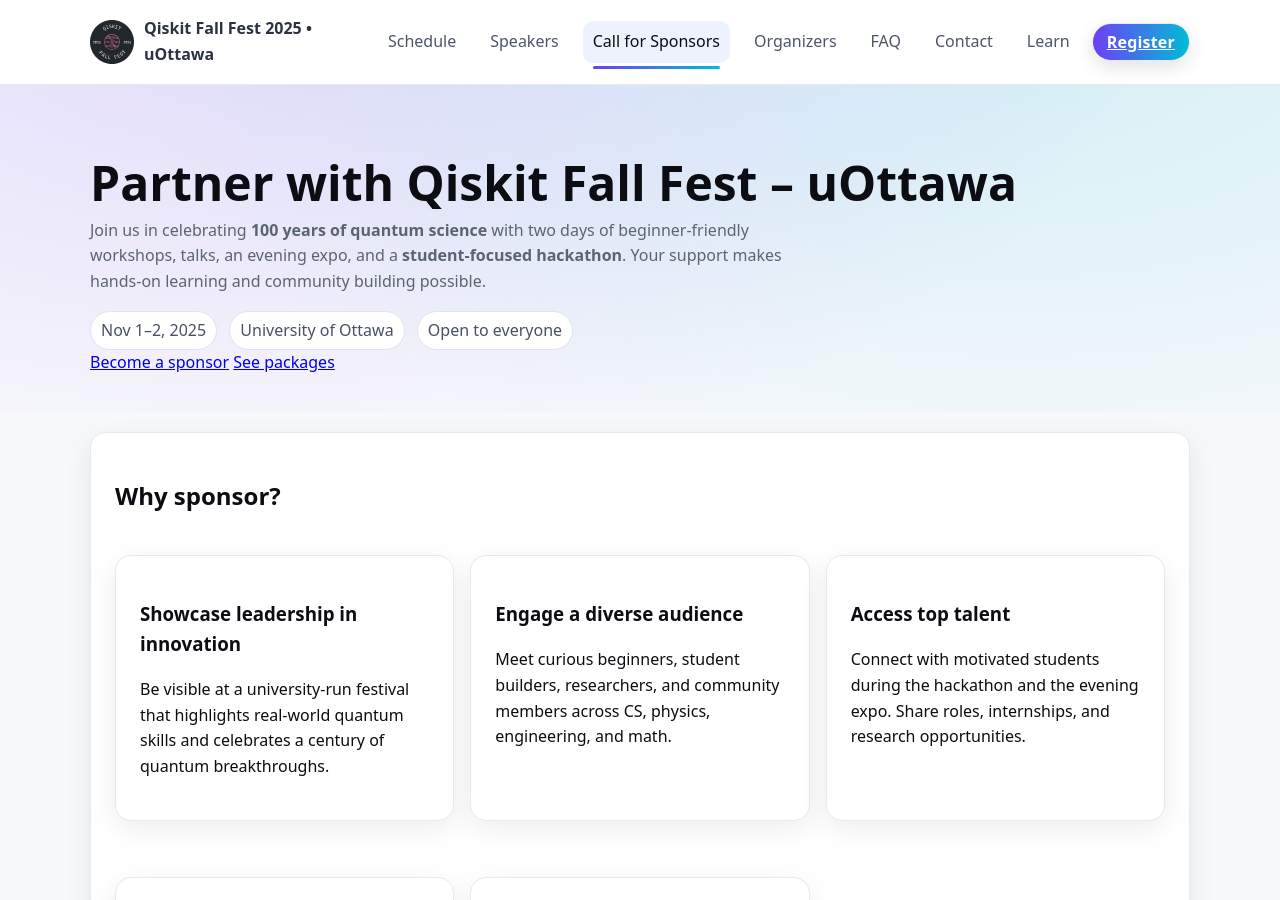
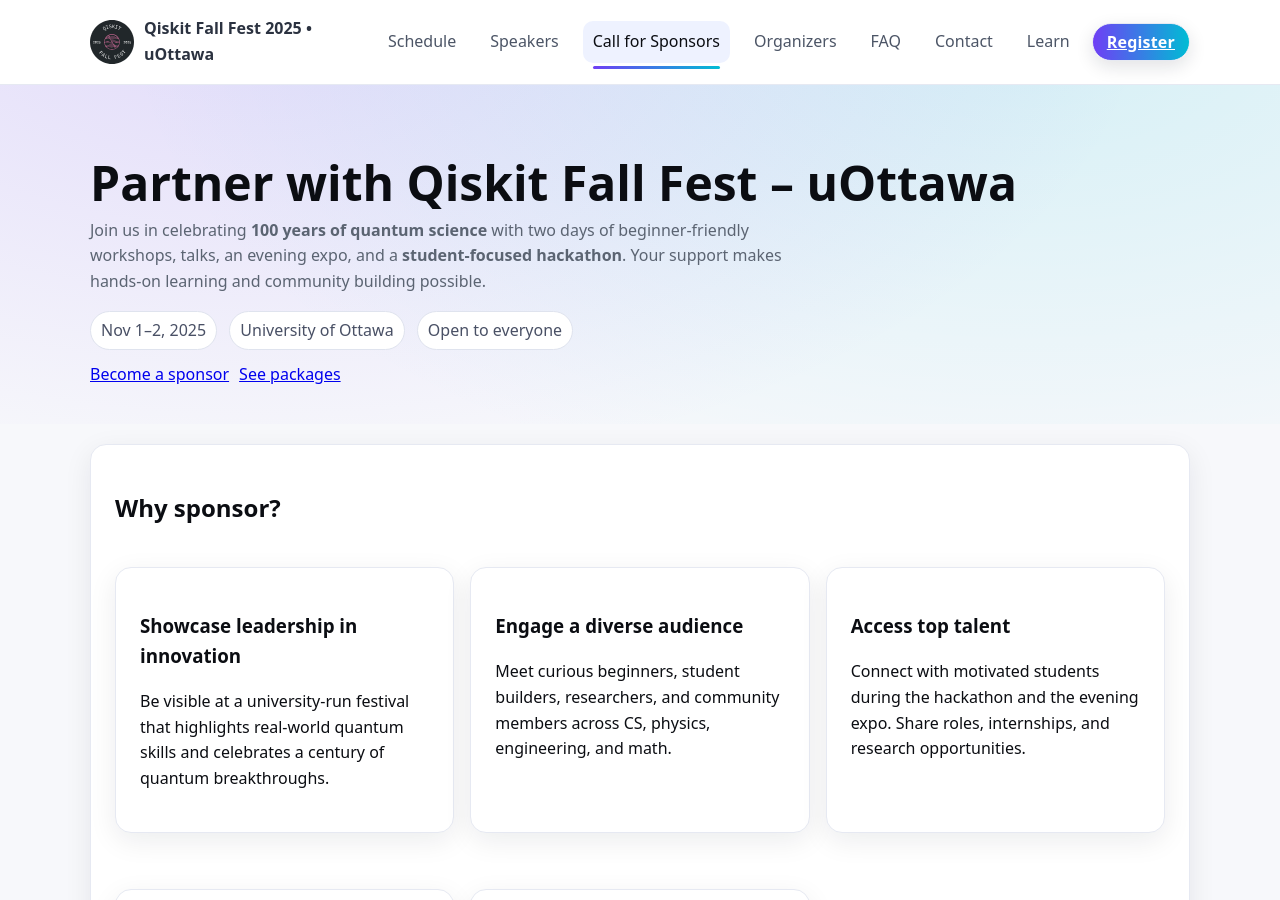
Before and after one commit to utkarshh-singh/fall-fest-2025-website, a Jekyll site: the page built from sponshorship.md, in a window 1280 px wide and 900 px high. Built offline with Jekyll 4.4.1, drawn with Linux system fonts in a browser that asks for light colours.

Commit message:
Update sponshorship.md

```diff
--- a/sponshorship.md
+++ b/sponshorship.md
@@ -22,7 +22,7 @@
       <a class="btn" href="#packages">See packages</a>
     </div -->
 
-    <div class="meta">
+    <div class="btn-row">
       <a class="btn" href="https://docs.google.com/forms/d/e/1FAIpQLSfF1xly8p6rfXzNBol6Zc0ihyqSKKBceBsTojm2oVUG0GOs_A/viewform?usp=dialog" target="_blank" rel="noopener">Become a sponsor</a>
       <a class="btn" href="#packages">See packages</a>
     </div>
```
